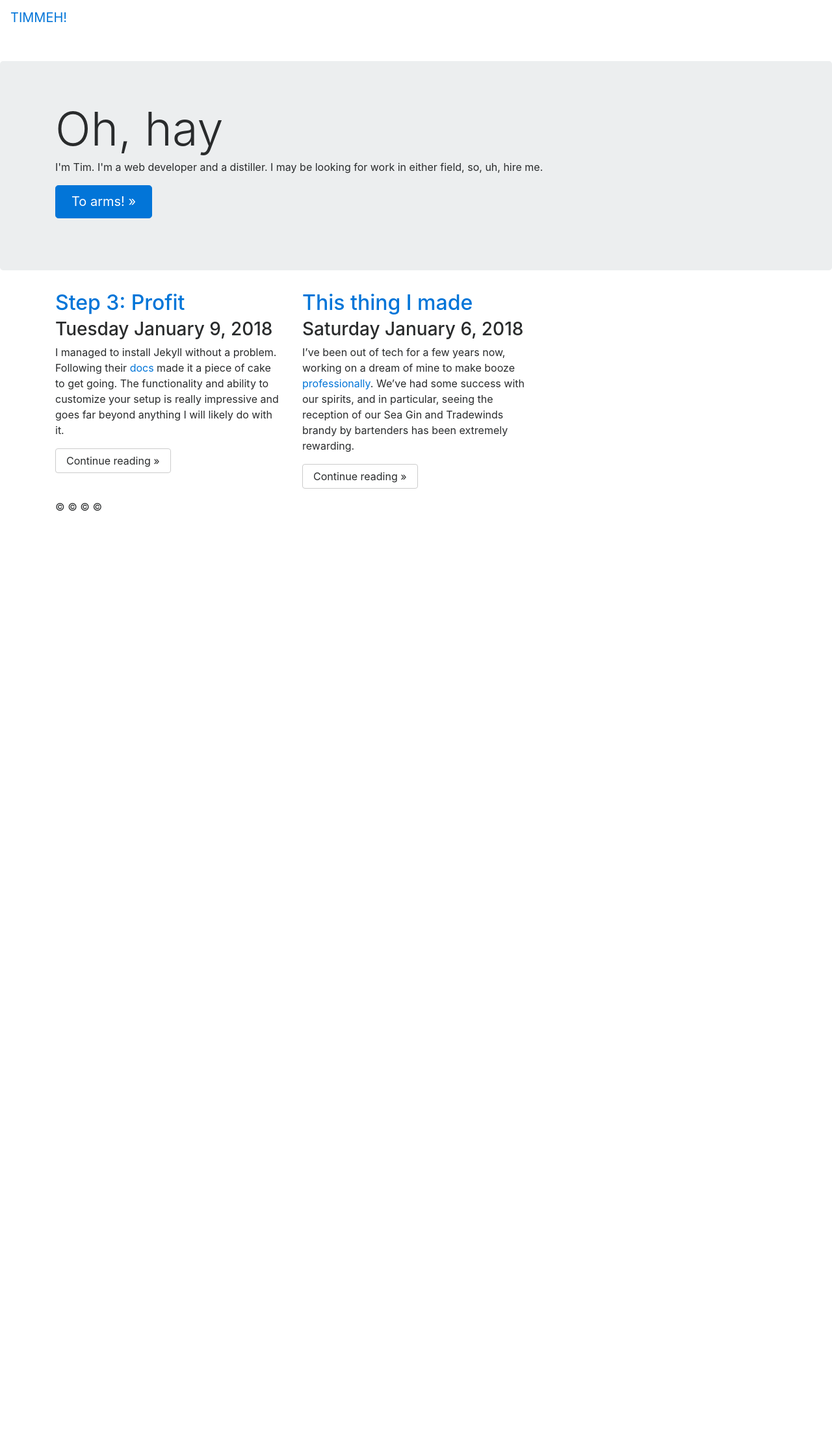
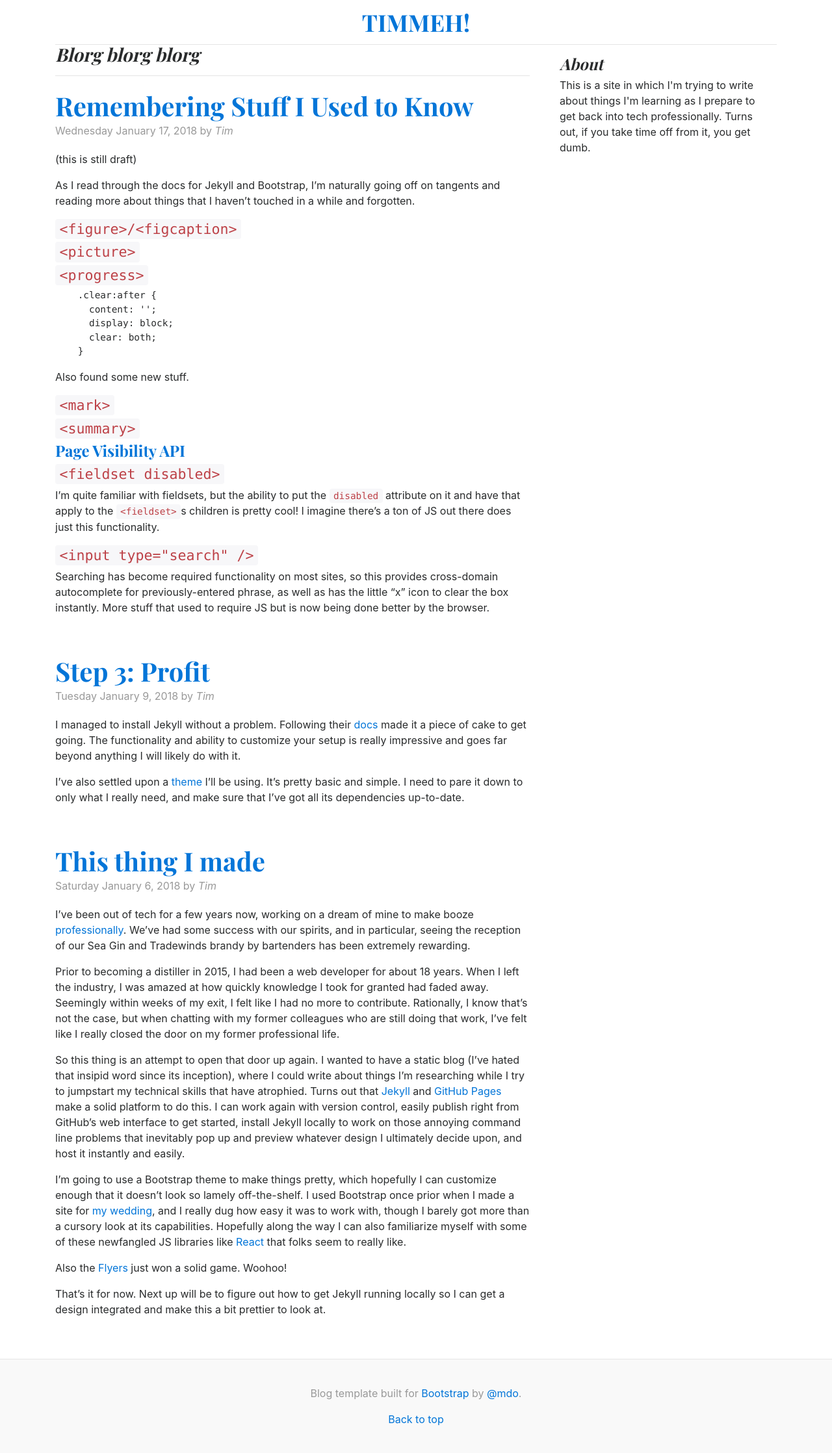
Before and after one commit to pacifisticuffs/pacifisticuffs.github.io, a Jekyll site: the page built from index.html, in a window 1280 px wide. Shown: the whole page at 65% size. Built offline with Jekyll 4.4.1, drawn with Linux system fonts in a browser that asks for light colours; nearby versions of some CDN libraries; before the commit the page ends 900 px from its top, so only the background shows below that.

Commit message:
* Added some defaults to config * Updated the site layout. it's still heinous * Added categories to posts * Updated newest post, still WIP * Moved some css to an external file

```diff
--- a/_config.yml
+++ b/_config.yml
@@ -1,2 +1,9 @@
-name: Tim
-permalink: /blog/:year/:month/:day/:title
+name: Timothy Lynn
+permalink: /posts/:year/:month/:day/:title
+defaults:
+  -
+    scope:
+      type: "posts"
+    values:
+      layout: "post"
+      author: "Tim"
--- a/_layouts/duh.html
+++ /dev/null
@@ -1,47 +0,0 @@
-<!doctype html>
-<html lang="en">
-<!--
-  Template: duh.html
--->
-  <head>
-    <meta charset="utf-8" />
-    <meta name="viewport" content="width=device-width, initial-scale=1, shrink-to-fit=no" />
-    <meta name="description" content="Tim does webs and booze." />
-    <meta name="author" content="Timothy Lynn" />
-
-    <title>{{ page.title }}</title>
-
-    <link rel="stylesheet" href="https://maxcdn.bootstrapcdn.com/bootstrap/4.0.0-beta.3/css/bootstrap.min.css" integrity="sha384-Zug+QiDoJOrZ5t4lssLdxGhVrurbmBWopoEl+M6BdEfwnCJZtKxi1KgxUyJq13dy" crossorigin="anonymous" />
-  </head>
-
-  <body>
-
-    {% include global_nav.html %}
-
-    <main role="main">
-      <div class="jumbotron">
-        <div class="container">
-          <h1 class="display-3">Oh, hay</h1>
-          <p>I'm Tim. I'm a web developer and a distiller. I may be looking for work in either field, so, uh, hire me.</p>
-          <p><a class="btn btn-primary btn-lg" href="#" role="button">To arms! &raquo;</a></p>
-        </div>
-      </div>
-
-      <div class="container">
-        <div class="row">
-          {{ content }}
-          <hr />
-        </div>
-      </div>
-    </main>
-
-    <footer class="container">
-      <p>&copy; &copy; &copy; &copy;</p>
-    </footer>
-
-    <script src="https://code.jquery.com/jquery-3.2.1.slim.min.js" integrity="sha384-KJ3o2DKtIkvYIK3UENzmM7KCkRr/rE9/Qpg6aAZGJwFDMVNA/GpGFF93hXpG5KkN" crossorigin="anonymous"></script>
-		<script src="https://cdnjs.cloudflare.com/ajax/libs/popper.js/1.12.9/umd/popper.min.js" integrity="sha384-ApNbgh9B+Y1QKtv3Rn7W3mgPxhU9K/ScQsAP7hUibX39j7fakFPskvXusvfa0b4Q" crossorigin="anonymous"></script>
-		<script src="https://maxcdn.bootstrapcdn.com/bootstrap/4.0.0-beta.3/js/bootstrap.min.js" integrity="sha384-a5N7Y/aK3qNeh15eJKGWxsqtnX/wWdSZSKp+81YjTmS15nvnvxKHuzaWwXHDli+4" crossorigin="anonymous"></script>
-
-  </body>
-</html>
--- /dev/null
+++ b/_layouts/duh2.html
@@ -0,0 +1,146 @@
+<!doctype html>
+<html lang="en">
+  <head>
+    <meta charset="utf-8" />
+    <meta name="viewport" content="width=device-width, initial-scale=1, shrink-to-fit=no" />
+    <meta name="description" content="My personal website where I try to look smart discussing things I may not know anything about. Also you can hire me." />
+    <meta name="author" content="Timothy Lynn" />
+    <link rel="icon" href="/favicon.ico" />
+
+    <title>{{ page.title }}</title>
+
+    <link rel="stylesheet" href="https://maxcdn.bootstrapcdn.com/bootstrap/4.0.0-beta.3/css/bootstrap.min.css" integrity="sha384-Zug+QiDoJOrZ5t4lssLdxGhVrurbmBWopoEl+M6BdEfwnCJZtKxi1KgxUyJq13dy" crossorigin="anonymous" />
+    <link href="https://fonts.googleapis.com/css?family=Playfair+Display:700,900" rel="stylesheet" />
+    <link href="/css/main.css" rel="stylesheet" />
+  </head>
+
+  <body>
+
+    <div class="container">
+      <header class="blog-header py-3">
+        <div class="row flex-nowrap justify-content-between align-items-center">
+          <div class="col-12 text-center">
+            <a class="blog-header-logo text-dark" href="/">{{ page.title }}</a>
+          </div>
+        </div>
+      </header>
+      {% comment %}
+      <div class="nav-scroller py-1 mb-2">
+        <nav class="nav d-flex justify-content-between">
+          {% assign sorted_cats = site.categories | sort %}
+          {% for category in sorted_cats %}
+            <a class="p-2 text-muted" href="{{ category.url | absolute_url }}">{{ category | first | strip_html | capitalize }}</a>
+          {% endfor %}
+        </nav>
+      </div>
+
+      <div class="jumbotron p-3 p-md-5 text-white rounded bg-dark">
+        <div class="col-md-6 px-0">
+          <h1 class="display-4 font-italic">Title of a longer featured blog post</h1>
+          <p class="lead my-3">Multiple lines of text that form the lede, informing new readers quickly and efficiently about what's most interesting in this post's contents.</p>
+          <p class="lead mb-0"><a href="#" class="text-white font-weight-bold">Continue reading...</a></p>
+        </div>
+      </div>
+      {% endcomment %}
+      <!-- <div class="row mb-2">
+        <div class="col-md-6">
+          <div class="card flex-md-row mb-4 box-shadow h-md-250">
+            <div class="card-body d-flex flex-column align-items-start">
+              <strong class="d-inline-block mb-2 text-primary">World</strong>
+              <h3 class="mb-0">
+                <a class="text-dark" href="#">Featured post</a>
+              </h3>
+              <div class="mb-1 text-muted">Nov 12</div>
+              <p class="card-text mb-auto">This is a wider card with supporting text below as a natural lead-in to additional content.</p>
+              <a href="#">Continue reading</a>
+            </div>
+            <img class="card-img-right flex-auto d-none d-md-block" data-src="holder.js/200x250?theme=thumb" alt="Card image cap">
+          </div>
+        </div>
+        <div class="col-md-6">
+          <div class="card flex-md-row mb-4 box-shadow h-md-250">
+            <div class="card-body d-flex flex-column align-items-start">
+              <strong class="d-inline-block mb-2 text-success">Design</strong>
+              <h3 class="mb-0">
+                <a class="text-dark" href="#">Post title</a>
+              </h3>
+              <div class="mb-1 text-muted">Nov 11</div>
+              <p class="card-text mb-auto">This is a wider card with supporting text below as a natural lead-in to additional content.</p>
+              <a href="#">Continue reading</a>
+            </div>
+            <img class="card-img-right flex-auto d-none d-md-block" data-src="holder.js/200x250?theme=thumb" alt="Card image cap">
+          </div>
+        </div>
+      </div> -->
+    </div>
+
+    <main role="main" class="container">
+      <div class="row">
+        <div class="col-md-8 blog-main">
+          <h3 class="pb-3 mb-4 font-italic border-bottom">
+            Blorg blorg blorg
+          </h3>
+
+          {{ content }}
+
+          {% comment %}
+          <nav class="blog-pagination">
+            <a class="btn btn-outline-primary" href="#">Older</a>
+            <a class="btn btn-outline-secondary disabled" href="#">Newer</a>
+          </nav>
+          {% endcomment %}
+
+        </div><!-- /.blog-main -->
+
+        <aside class="col-md-4 blog-sidebar">
+          <div class="p-3 mb-3 bg-light rounded">
+            <h4 class="font-italic">About</h4>
+            <p class="mb-0">This is a site in which I'm trying to write about things I'm learning as I prepare to get back into tech professionally. Turns out, if you take time off from it, you get dumb.</p>
+          </div>
+
+          {% comment %}
+          <div class="p-3">
+            <h4 class="font-italic">Archives</h4>
+            <ol class="list-unstyled mb-0">
+              <li><a href="#">March 2014</a></li>
+              <li><a href="#">February 2014</a></li>
+              <li><a href="#">January 2014</a></li>
+              <li><a href="#">December 2013</a></li>
+              <li><a href="#">November 2013</a></li>
+              <li><a href="#">October 2013</a></li>
+              <li><a href="#">September 2013</a></li>
+              <li><a href="#">August 2013</a></li>
+              <li><a href="#">July 2013</a></li>
+              <li><a href="#">June 2013</a></li>
+              <li><a href="#">May 2013</a></li>
+              <li><a href="#">April 2013</a></li>
+            </ol>
+          </div>
+
+          <div class="p-3">
+            <h4 class="font-italic">Elsewhere</h4>
+            <ol class="list-unstyled">
+              <li><a href="#">GitHub</a></li>
+              <li><a href="#">Twitter</a></li>
+              <li><a href="#">Facebook</a></li>
+            </ol>
+          </div>
+          {% endcomment %}
+        </aside><!-- /.blog-sidebar -->
+
+      </div><!-- /.row -->
+
+    </main><!-- /.container -->
+
+    <footer class="blog-footer">
+      <p>Blog template built for <a href="https://getbootstrap.com/">Bootstrap</a> by <a href="https://twitter.com/mdo">@mdo</a>.</p>
+      <p>
+        <a href="#">Back to top</a>
+      </p>
+    </footer>
+
+    <script src="https://code.jquery.com/jquery-3.2.1.slim.min.js" integrity="sha384-KJ3o2DKtIkvYIK3UENzmM7KCkRr/rE9/Qpg6aAZGJwFDMVNA/GpGFF93hXpG5KkN" crossorigin="anonymous"></script>
+		<!-- <script src="https://cdnjs.cloudflare.com/ajax/libs/popper.js/1.12.9/umd/popper.min.js" integrity="sha384-ApNbgh9B+Y1QKtv3Rn7W3mgPxhU9K/ScQsAP7hUibX39j7fakFPskvXusvfa0b4Q" crossorigin="anonymous"></script> -->
+		<script src="https://maxcdn.bootstrapcdn.com/bootstrap/4.0.0-beta.3/js/bootstrap.min.js" integrity="sha384-a5N7Y/aK3qNeh15eJKGWxsqtnX/wWdSZSKp+81YjTmS15nvnvxKHuzaWwXHDli+4" crossorigin="anonymous"></script>
+  </body>
+</html>
--- a/_layouts/post.html
+++ b/_layouts/post.html
@@ -1,5 +1,5 @@
 ---
-layout: default
+
 ---
 <h1>{{ page.title }}</h1>
 <p class="meta">{{ page.date | date_to_string }}</p>
--- a/_posts/2018-01-06-first-post.md
+++ b/_posts/2018-01-06-first-post.md
@@ -1,7 +1,7 @@
 ---
-layout: post
 title: "This thing I made"
 date: 2018-01-06
+categories: [setup, about, jekyll, personal]
 ---
 
 I've been out of tech for a few years now, working on a dream of mine to make booze [professionally](http://oaklandspirits.com/). We've had some success with our spirits, and in particular, seeing the reception of our Sea Gin and Tradewinds brandy by bartenders has been extremely rewarding.
--- /dev/null
+++ b/_posts/2018-01-17-things-remembered.md
@@ -0,0 +1,35 @@
+---
+title: "Remembering Stuff I Used to Know"
+date: 2018-01-17
+categories: [HTML]
+---
+
+(this is still draft)
+
+As I read through the docs for Jekyll and Bootstrap, I'm naturally going off on tangents and reading more about things that I haven't touched in a while and forgotten.
+
+#### `<figure>/<figcaption>`
+
+#### `<picture>`
+
+#### `<progress>`
+
+{% highlight css %}
+    .clear:after {
+      content: '';
+      display: block;
+      clear: both;
+    }
+{% endhighlight %}
+
+
+Also found some new stuff.
+
+#### `<mark>`
+#### `<summary>`
+#### [Page Visibility API](https://www.w3.org/TR/page-visibility/)
+#### `<fieldset disabled>`
+I'm quite familiar with fieldsets, but the ability to put the `disabled` attribute on it and have that apply to the `<fieldset>`s children is pretty cool! I imagine there's a ton of JS out there does just this functionality.
+
+#### `<input type="search" />`
+Searching has become required functionality on most sites, so this provides cross-domain autocomplete for previously-entered phrase, as well as has the little "x" icon to clear the box instantly. More stuff that used to require JS but is now being done better by the browser.
--- a/blog/index.html
+++ b/blog/index.html
@@ -1,5 +1,5 @@
 ---
-layout: duh
+layout: duh2
 title: blorg blorg blorg
 ---
 
--- /dev/null
+++ b/css/main.css
@@ -0,0 +1,131 @@
+/* stylelint-disable selector-list-comma-newline-after */
+.blog-header {
+  line-height: 1;
+  border-bottom: 1px solid #e5e5e5;
+}
+
+.blog-header-logo {
+  font-family: "Playfair Display", Georgia, "Times New Roman", serif;
+  font-size: 2.25rem;
+}
+
+.blog-header-logo:hover {
+  text-decoration: none;
+}
+
+h1, h2, h3, h4, h5, h6 {
+  font-family: "Playfair Display", Georgia, "Times New Roman", serif;
+}
+
+.display-4 {
+  font-size: 2.5rem;
+}
+@media (min-width: 768px) {
+  .display-4 {
+    font-size: 3rem;
+  }
+}
+
+.nav-scroller {
+  position: relative;
+  z-index: 2;
+  height: 2.75rem;
+  overflow-y: hidden;
+}
+
+.nav-scroller .nav {
+  display: -webkit-box;
+  display: -ms-flexbox;
+  display: flex;
+  -ms-flex-wrap: nowrap;
+  flex-wrap: nowrap;
+  padding-bottom: 1rem;
+  margin-top: -1px;
+  overflow-x: auto;
+  text-align: center;
+  white-space: nowrap;
+  -webkit-overflow-scrolling: touch;
+}
+
+/* .nav-scroller .nav-link {
+  padding-top: .75rem;
+  padding-bottom: .75rem;
+  font-size: .875rem;
+} */
+
+.card-img-right {
+  height: 100%;
+  border-radius: 0 3px 3px 0;
+}
+
+.flex-auto {
+  -ms-flex: 0 0 auto;
+  -webkit-box-flex: 0;
+  flex: 0 0 auto;
+}
+
+.h-250 { height: 250px; }
+@media (min-width: 768px) {
+  .h-md-250 { height: 250px; }
+}
+
+.border-top { border-top: 1px solid #e5e5e5; }
+.border-bottom { border-bottom: 1px solid #e5e5e5; }
+
+.box-shadow { box-shadow: 0 .25rem .75rem rgba(0, 0, 0, .05); }
+
+/*
+* Blog name and description
+*/
+.blog-title {
+  margin-bottom: 0;
+  font-size: 2rem;
+  font-weight: 400;
+}
+.blog-description {
+  font-size: 1.1rem;
+  color: #999;
+}
+
+@media (min-width: 40em) {
+  .blog-title {
+    font-size: 3.5rem;
+  }
+}
+
+/* Pagination */
+.blog-pagination {
+  margin-bottom: 4rem;
+}
+.blog-pagination > .btn {
+  border-radius: 2rem;
+}
+
+/*
+* Blog posts
+*/
+.blog-post {
+  margin-bottom: 4rem;
+}
+.blog-post-title {
+  margin-bottom: .25rem;
+  font-size: 2.5rem;
+}
+.blog-post-meta {
+  margin-bottom: 1.25rem;
+  color: #999;
+}
+
+/*
+* Footer
+*/
+.blog-footer {
+  padding: 2.5rem 0;
+  color: #999;
+  text-align: center;
+  background-color: #f9f9f9;
+  border-top: .05rem solid #e5e5e5;
+}
+.blog-footer p:last-child {
+  margin-bottom: 0;
+}
--- a/index.html
+++ b/index.html
@@ -1,16 +1,27 @@
 ---
-layout: duh
+layout: duh2
 title: TIMMEH!
 ---
-{% for post in site.posts %}
+<!--
 <article class="col-md-4">
 	<header class="entry-header">
-		<h2><a href="{{ post.url }}">{{ post.title }}</a></h2>
-		<h3>{{ post.date | date: "%A %B %e, %Y" }}</h3>
+
 	</header>
 	<div class="entry-content">
 		{{ post.excerpt }}
 		<p><a class="btn btn-secondary" href="{{ post.url }}" role="button">Continue reading &raquo;</a></p>
 </div>
-</article>
+</article> -->
+
+{% for post in site.posts %}
+<div class="blog-post">
+	<header>
+		<h2 class="blog-post-title"><a href="{{ post.url }}" class="text-dark">{{ post.title }}</a></h2>
+		<p class="blog-post-meta">{{ post.date | date: "%A %B %e, %Y" }} by <em>{{ post.author }}</em></p>
+	</header>
+	<div class="entry-content">
+		{{ post.content }}
+		{% comment %} <p><a class="btn btn-secondary" href="{{ post.url }}" role="button">Continue reading &raquo;</a></p>{% endcomment %}
+	</div>
+</div><!-- /.blog-post -->
 {% endfor %}
```
Also changed, not shown: _posts/2018-01-09-step-3-profit.md (+1 -1 lines).
